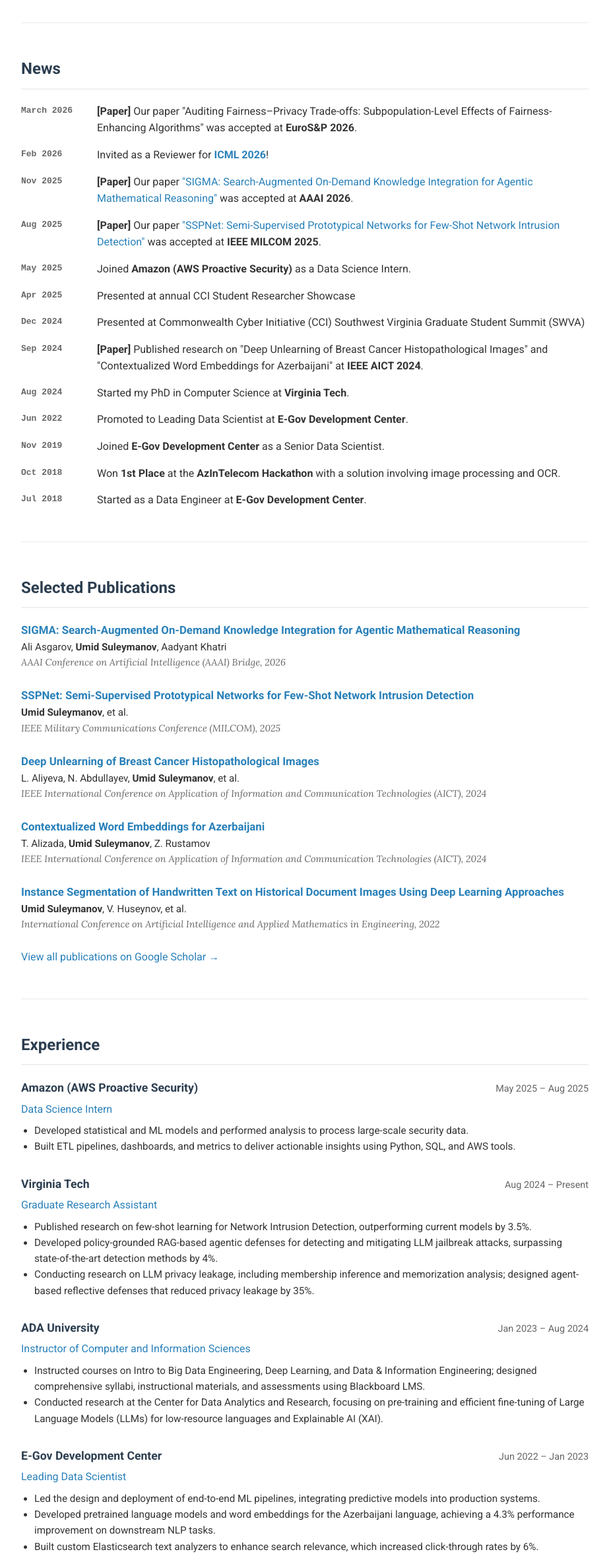
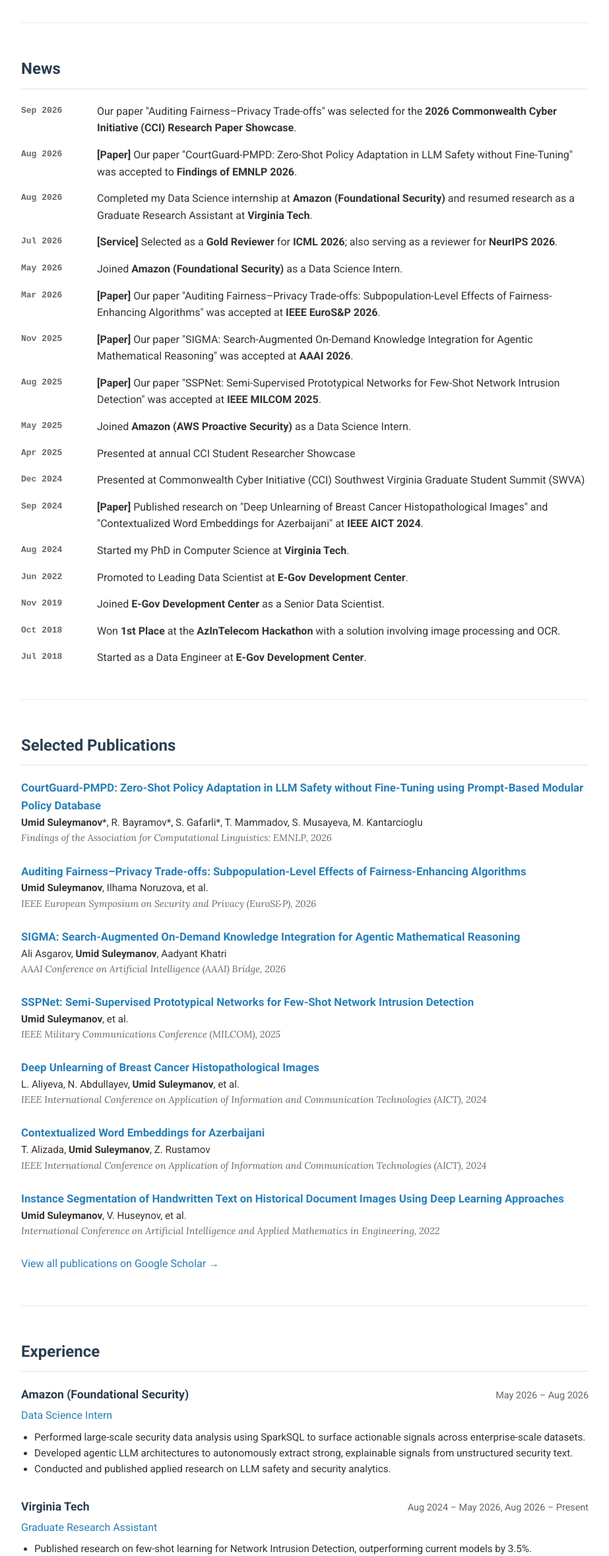
Before and after one commit to usuleymanov/usuleymanov.github.io, a plain HTML site: page index.html in a window 1280 px wide. Shown: the part 441-2800 px from the top of the page at 66% size, without its empty margins (178-1101 px from the left). Drawn offline with Linux system fonts and the light colour scheme.

Commit message:
Add files via upload

```diff
--- a/index.html
+++ b/index.html
@@ -36,10 +36,10 @@
                 <h1>Umid Suleymanov</h1>
                 <p class="subtitle">PhD Student in Computer Science, Virginia Tech</p>
                 <p>
-                    I am a second-year PhD student in Computer Science at <strong>Virginia Tech</strong>. My research focuses on <strong>Trustworthy Machine Learning</strong>, specifically investigating <strong>LLM Security</strong> (jailbreak attacks/defenses), <strong>Privacy</strong> (membership inference, unlearning), and <strong>Few-Shot Learning for Network Intrusion Detection</strong>.
+                    I am a third-year PhD student in Computer Science at <strong>Virginia Tech</strong>. My research focuses on <strong>Trustworthy Machine Learning</strong>, specifically investigating <strong>LLM Security</strong> (jailbreak attacks/defenses), <strong>Privacy</strong> (membership inference, unlearning), and <strong>Few-Shot Learning for Network Intrusion Detection</strong>.
                 </p>
                 <p>
-                    Previously, I was a Data Science Intern at <strong>Amazon (AWS)</strong> working on proactive security. I was also a two-time finalist at the <strong>International Data Analysis Olympiads</strong>, obtaining 16th place among 2187 teams.
+                    Most recently, I was a Data Science Intern at <strong>Amazon (Foundational Security)</strong>, and previously on the <strong>AWS Proactive Security</strong> team. I was also a two-time finalist at the <strong>International Data Analysis Olympiads</strong>, obtaining 16th place among 2187 teams.
                 </p>
 
                 <div class="social-links">
@@ -58,29 +58,51 @@
             <h2>News</h2>
             <ul class="news-list">
                 <li>
-                    <span class="date">March 2026</span>
+                    <span class="date">Sep 2026</span>
                     <div class="news-content">
-                        <strong>[Paper]</strong> Our paper "Auditing Fairness–Privacy Trade-offs: Subpopulation-Level Effects of Fairness-Enhancing Algorithms" was accepted at <strong>EuroS&P 2026</strong>.
+                        Our paper "Auditing Fairness&ndash;Privacy Trade-offs" was selected for the <strong>2026 Commonwealth Cyber Initiative (CCI) Research Paper Showcase</strong>.
                     </div>
                 </li>
-
                 <li>
-                    <span class="date">Feb 2026</span>
+                    <span class="date">Aug 2026</span>
                     <div class="news-content">
-                        Invited as a Reviewer for <a href="https://icml.cc/" target="_blank"><strong>ICML 2026</strong></a>!
+                        <strong>[Paper]</strong> Our paper "CourtGuard-PMPD: Zero-Shot Policy Adaptation in LLM Safety without Fine-Tuning" was accepted to <strong>Findings of EMNLP 2026</strong>.
                     </div>
                 </li>
-
+                <li>
+                    <span class="date">Aug 2026</span>
+                    <div class="news-content">
+                        Completed my Data Science internship at <strong>Amazon (Foundational Security)</strong> and resumed research as a Graduate Research Assistant at <strong>Virginia Tech</strong>.
+                    </div>
+                </li>
+                <li>
+                    <span class="date">Jul 2026</span>
+                    <div class="news-content">
+                        <strong>[Service]</strong> Selected as a <strong>Gold Reviewer</strong> for <strong>ICML 2026</strong>; also serving as a reviewer for <strong>NeurIPS 2026</strong>.
+                    </div>
+                </li>
+                <li>
+                    <span class="date">May 2026</span>
+                    <div class="news-content">
+                        Joined <strong>Amazon (Foundational Security)</strong> as a Data Science Intern.
+                    </div>
+                </li>
+                <li>
+                    <span class="date">Mar 2026</span>
+                    <div class="news-content">
+                        <strong>[Paper]</strong> Our paper "Auditing Fairness&ndash;Privacy Trade-offs: Subpopulation-Level Effects of Fairness-Enhancing Algorithms" was accepted at <strong>IEEE EuroS&amp;P 2026</strong>.
+                    </div>
+                </li>
                 <li>
                     <span class="date">Nov 2025</span>
                     <div class="news-content">
-                        <strong>[Paper]</strong> Our paper <a href="https://openreview.net/forum?id=Fgpe1wEmRf" target="_blank">"SIGMA: Search-Augmented On-Demand Knowledge Integration for Agentic Mathematical Reasoning"</a> was accepted at <strong>AAAI 2026</strong>.
+                        <strong>[Paper]</strong> Our paper "SIGMA: Search-Augmented On-Demand Knowledge Integration for Agentic Mathematical Reasoning" was accepted at <strong>AAAI 2026</strong>.
                     </div>
                 </li>
                 <li>
                     <span class="date">Aug 2025</span>
                     <div class="news-content">
-                        <strong>[Paper]</strong> Our paper <a href="https://ieeexplore.ieee.org/document/11310333" target="_blank">"SSPNet: Semi-Supervised Prototypical Networks for Few-Shot Network Intrusion Detection"</a> was accepted at <strong>IEEE MILCOM 2025</strong>.
+                        <strong>[Paper]</strong> Our paper "SSPNet: Semi-Supervised Prototypical Networks for Few-Shot Network Intrusion Detection" was accepted at <strong>IEEE MILCOM 2025</strong>.
                     </div>
                 </li>
                 <li>
@@ -149,6 +171,27 @@
 
         <section id="publications">
             <h2>Selected Publications</h2>
+
+            <div class="publication-item">
+                <div class="pub-title">
+                    <a href="https://github.com/Court-Guard/CourtGuardPMPD" target="_blank" rel="noopener noreferrer">
+                        CourtGuard-PMPD: Zero-Shot Policy Adaptation in LLM Safety without Fine-Tuning using Prompt-Based Modular Policy Database
+                    </a>
+                </div>
+                <div class="pub-authors"><strong>Umid Suleymanov</strong>*, R. Bayramov*, S. Gafarli*, T. Mammadov, S. Musayeva, M. Kantarcioglu</div>
+                <div class="pub-venue">Findings of the Association for Computational Linguistics: EMNLP, 2026 </div>
+            </div>
+
+            <div class="publication-item">
+                <div class="pub-title">
+                    <a href="https://arxiv.org/abs/2607.14607" target="_blank" rel="noopener noreferrer">
+                        Auditing Fairness&ndash;Privacy Trade-offs: Subpopulation-Level Effects of Fairness-Enhancing Algorithms
+                    </a>
+                </div>
+                <div class="pub-authors"><strong>Umid Suleymanov</strong>, Ilhama Noruzova, et al.</div>
+                <div class="pub-venue">IEEE European Symposium on Security and Privacy (EuroS&amp;P), 2026</div>
+            </div>
+
             <div class="publication-item">
                 <div class="pub-title">
                     <a href="https://arxiv.org/abs/2510.27568" target="_blank" rel="noopener noreferrer">
@@ -213,6 +256,33 @@
 
             <div class="exp-item">
                 <div class="exp-header">
+                    <h3>Amazon (Foundational Security)</h3>
+                    <span class="exp-date">May 2026 – Aug 2026</span>
+                </div>
+                <div class="exp-role">Data Science Intern</div>
+                <ul class="exp-details">
+                    <li>Performed large-scale security data analysis using SparkSQL to surface actionable signals across enterprise-scale datasets.</li>
+                    <li>Developed agentic LLM architectures to autonomously extract strong, explainable signals from unstructured security text.</li>
+                    <li>Conducted and published applied research on LLM safety and security analytics.</li>
+                </ul>
+            </div>
+
+            <div class="exp-item">
+                <div class="exp-header">
+                    <h3>Virginia Tech</h3>
+                    <span class="exp-date">Aug 2024 – May 2026, Aug 2026 – Present</span>
+                </div>
+                <div class="exp-role">Graduate Research Assistant</div>
+                <ul class="exp-details">
+                    <li>Published research on few-shot learning for Network Intrusion Detection, outperforming current models by 3.5%.</li>
+                    <li>Developed policy-grounded RAG-based agentic defenses for detecting and mitigating LLM jailbreak attacks, surpassing state-of-the-art detection methods by 4% (CourtGuard-PMPD, accepted to Findings of EMNLP 2026).</li>
+                    <li>Audited fairness&ndash;privacy trade-offs of fairness-enhancing algorithms at the subpopulation level, revealing disparate membership-inference risks (accepted at IEEE EuroS&amp;P 2026).</li>
+                    <li>Conducting research on LLM privacy leakage, including membership inference and memorization analysis; designed agent-based reflective defenses that reduced privacy leakage by 35%.</li>
+                </ul>
+            </div>
+
+            <div class="exp-item">
+                <div class="exp-header">
                     <h3>Amazon (AWS Proactive Security)</h3>
                     <span class="exp-date">May 2025 – Aug 2025</span>
                 </div>
@@ -220,19 +290,6 @@
                 <ul class="exp-details">
                     <li>Developed statistical and ML models and performed analysis to process large-scale security data.</li>
                     <li>Built ETL pipelines, dashboards, and metrics to deliver actionable insights using Python, SQL, and AWS tools.</li>
-                </ul>
-            </div>
-
-            <div class="exp-item">
-                <div class="exp-header">
-                    <h3>Virginia Tech</h3>
-                    <span class="exp-date">Aug 2024 – Present</span>
-                </div>
-                <div class="exp-role">Graduate Research Assistant</div>
-                <ul class="exp-details">
-                    <li>Published research on few-shot learning for Network Intrusion Detection, outperforming current models by 3.5%.</li>
-                    <li>Developed policy-grounded RAG-based agentic defenses for detecting and mitigating LLM jailbreak attacks, surpassing state-of-the-art detection methods by 4%.</li>
-                    <li>Conducting research on LLM privacy leakage, including membership inference and memorization analysis; designed agent-based reflective defenses that reduced privacy leakage by 35%.</li>
                 </ul>
             </div>
 
@@ -332,7 +389,7 @@
             <h2>Invited Talks & Academic Service</h2>
             <ul class="service-list">
                 <li>
-                    <span class="service-org">ACM Transactions on Privacy and Security; AICT 2025; AICT 2024</span>
+                    <span class="service-org">NeurIPS 2026; ICML 2026 (Gold Reviewer); ACM Transactions on Privacy and Security; AICT 2025; AICT 2024</span>
                     <span class="service-role">Reviewer</span>
                 </li>
                 <li>
@@ -371,6 +428,12 @@
         <section id="honors">
             <h2>Honors & Achievements</h2>
             <ul class="honors-list">
+                <li>
+                    <i class="fas fa-star"></i> Gold Reviewer, ICML 2026
+                </li>
+                <li>
+                    <i class="fas fa-award"></i> Selected for the CCI 2026 Research Paper Showcase
+                </li>
                 <li>
                     <i class="fas fa-trophy"></i> Finalist at International Data Analysis Olympiad
                 </li>
@@ -483,12 +546,12 @@
                             <span class="tag">LLM Security</span>
                             <span class="tag">RAG</span>
                         </div>
-                        <h3>Policy-Grounded RAG Defense</h3>
+                        <h3>CourtGuard-PMPD: Policy-Grounded RAG Defense</h3>
                         <p>
-                            Developing policy-grounded RAG-based agentic defenses for detecting and mitigating LLM jailbreak attacks. The system retrieves safety policies dynamically to ground model responses against adversarial inputs.
+                            Developed policy-grounded RAG-based agentic defenses for detecting and mitigating LLM jailbreak attacks. The system retrieves safety policies dynamically to ground model responses against adversarial inputs.
                         </p>
                         <div class="card-links">
-                            <span>(In Progress)</span>
+                            <a href="https://arxiv.org/abs/2602.22557" target="_blank">Paper (EMNLP Findings 2026)</a>
                         </div>
                     </div>
                 </div>
@@ -569,7 +632,7 @@
                             Developed a unified empirical framework to audit how fairness-enhancing algorithms influence membership inference privacy risks at the subpopulation level, revealing disparate trade-offs between privacy, utility, and fairness.
                         </p>
                         <div class="card-links">
-                            <span>(Under Review)</span>
+                            <a href="https://arxiv.org/abs/2607.14607" target="_blank">Paper (EuroS&amp;P 2026)</a>
                         </div>
                     </div>
                 </div>
```
